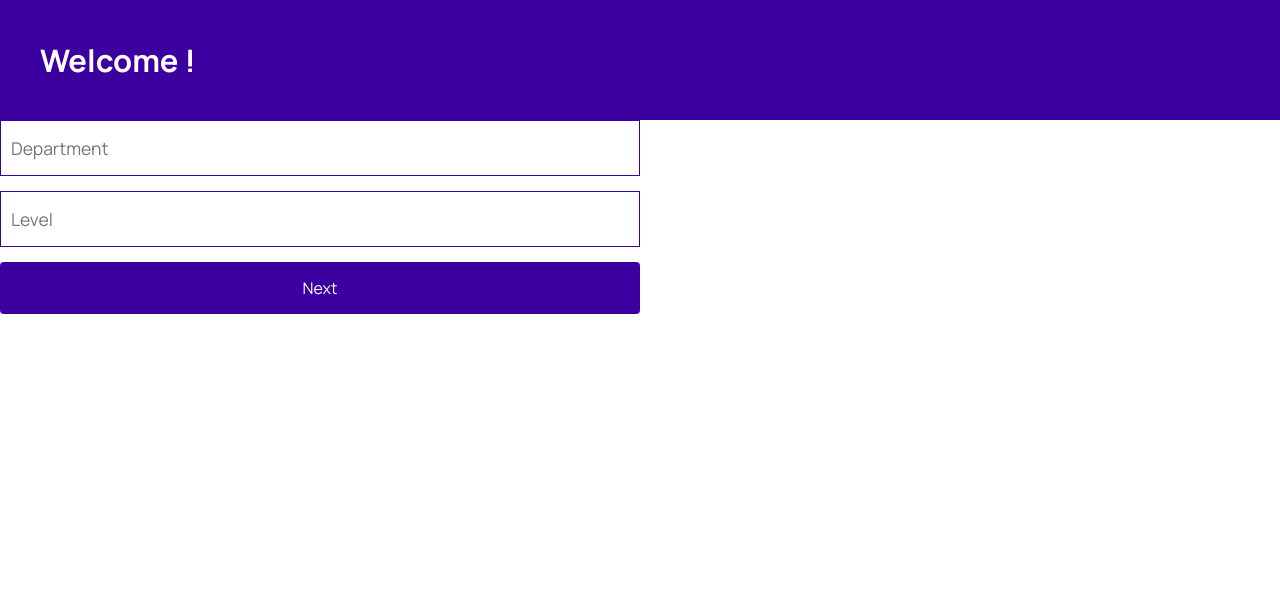
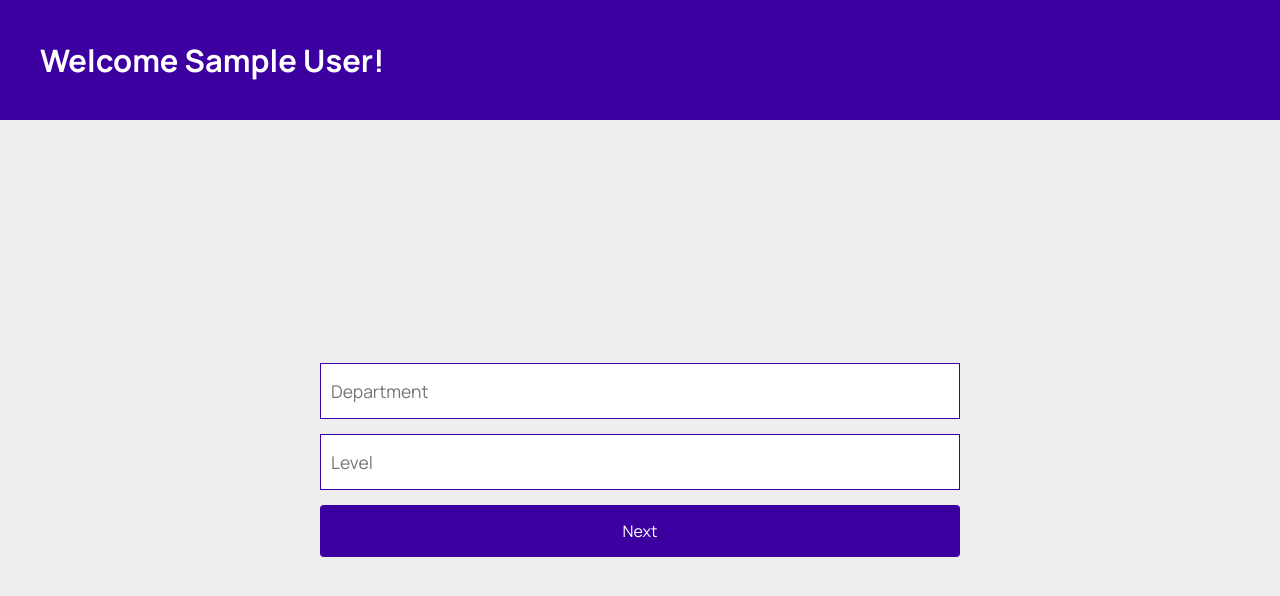
Before and after one commit to divineamunega/Student-Feedback-Form-v2, a React (Vite) app: page /page/department in a window 1280 px wide. Shown: the top 596 px of the page. Built offline with nearby package versions, Linux system fonts and the light colour scheme; no server answers; sample sign-in values are in the browser's storage.

Commit message:
Refactor: fix feedback submission

```diff
--- a/src/components/Department.jsx
+++ b/src/components/Department.jsx
@@ -1,10 +1,13 @@
 import styles from "./Department.module.css";
 import { useNavigate } from "react-router-dom";
 import { useFeedBack } from "../context/FeedbackContext";
+import { onAuthStateChanged } from "firebase/auth";
+import { useEffect } from "react";
+import { auth } from "../firebase";
 
 function Department() {
   const { state, dispatch } = useFeedBack();
-	const { name, level, department } = state;
+  const { name, level, department, email } = state;
 
   const navigate = useNavigate();
 
@@ -14,10 +17,24 @@ function Department() {
     navigate("/page/feedback");
   }
 
+  useEffect(() => {
+    onAuthStateChanged(auth, (user) => {
+      if (user) {
+        dispatch({ type: "feedback/name", payload: user.displayName });
+        dispatch({ type: "feedback/email", payload: user.email });
+
+        console.log(user.name);
+      } else {
+        console.log("User Is signed out");
+        navigate("/");
+      }
+    });
+  }, [name, email, navigate, dispatch]);
+
   return (
-		<div className={styles.page}>
-			<header className={styles.header}>Welcome {name}!</header>
-			<div className={styles.app}>
+    <div className="page">
+      <header className="header">Welcome {name}!</header>
+      <div className="app">
         <form action="">
           <input
             type="text"
--- a/src/components/Department.module.css
+++ b/src/components/Department.module.css
@@ -2,7 +2,7 @@
   font-size: 5rem;
 }
 
-.header {
+:global(.header) {
   height: 15vh;
   background-color: #3c00a0;
   color: #ffffff;
--- a/src/components/Feedback.jsx
+++ b/src/components/Feedback.jsx
@@ -7,21 +7,25 @@ import { useFeedBack } from "../context/FeedbackContext";
 import FeedbackForm from "./FeedbackForm";
 
 function Feedback() {
-	const [name] = useState("");
+  const [name, setName] = useState("");
   const [noOfCourses, setNoOfCourses] = useState("");
-	const [email] = useState("");
+  const [email, setEmail] = useState("");
 
   const { state: feedbackObj, dispatch } = useFeedBack();
 
   const navigate = useNavigate();
 
-	console.log(feedbackObj);
+  console.log(feedbackObj, name);
 
   useEffect(() => {
     onAuthStateChanged(auth, (user) => {
       if (user) {
-				dispatch({ type: "feedback/name", payload: name });
-				dispatch({ type: "feedback/email", payload: email });
+        setEmail(user.email);
+        setName(user.displayName);
+        dispatch({ type: "feedback/name", payload: user.displayName });
+        dispatch({ type: "feedback/email", payload: user.email });
+
+        console.log(user.name);
       } else {
         console.log("User Is signed out");
         navigate("/");
@@ -30,6 +34,9 @@ function Feedback() {
   }, [name, email, navigate, dispatch]);
 
   return (
+    <div className="page">
+      <header className="header">Welcome {name}</header>
+      <div className="app">
         <div className={styles.formContainer}>
           <select
             name="noOfCourses"
@@ -49,6 +56,8 @@ function Feedback() {
             <FeedbackForm noOfCourses={noOfCourses} i={i} key={i} />
           ))}
         </div>
+      </div>
+    </div>
   );
 }
 
--- a/src/components/FeedbackForm.jsx
+++ b/src/components/FeedbackForm.jsx
@@ -16,9 +16,11 @@ const FeedbackForm = ({ i, noOfCourses }) => {
   useEffect(() => {
     const handleSubmit = async () => {
       try {
+        const feedback = { ...feedbackObj, date: new Date().toISOString() };
+
         const newFeedback = push(feedbackRef);
         await set(newFeedback, {
-					feedbackObj,
+          feedback,
         });
 
         toast.success("Your feedback has been recorded");
@@ -78,7 +80,9 @@ const FeedbackForm = ({ i, noOfCourses }) => {
         value={feedback}
         onChange={(e) => setFeedback(e.target.value)}
       ></textarea>
-			<button type="submit">Send Feedback</button>
+      <button type="submit" className="feedbackBtn">
+        Send Feedback
+      </button>
     </form>
   );
 };
```
Also changed, not shown: src/components/Admin.jsx (added, +7 -0 lines), src/components/Admin.module.css (added). Lines whose indentation alone changed are shown as unchanged.
